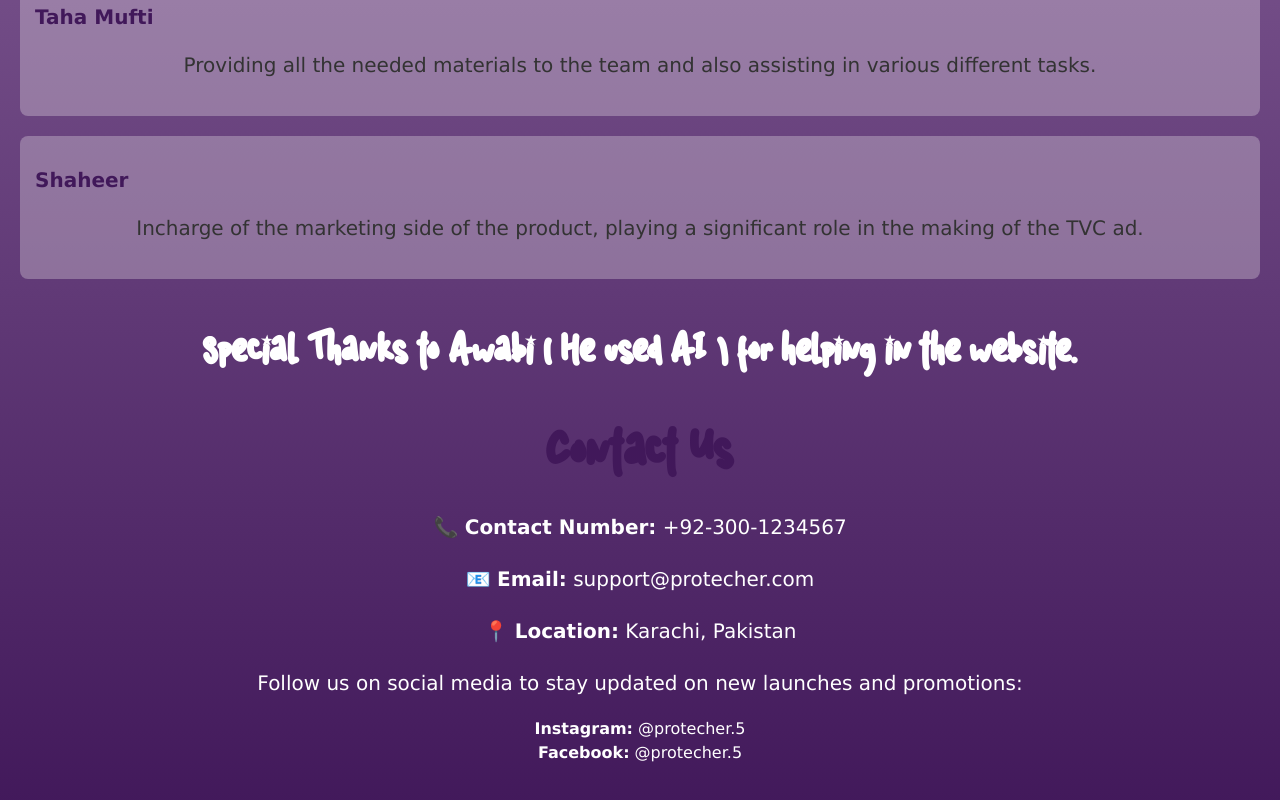
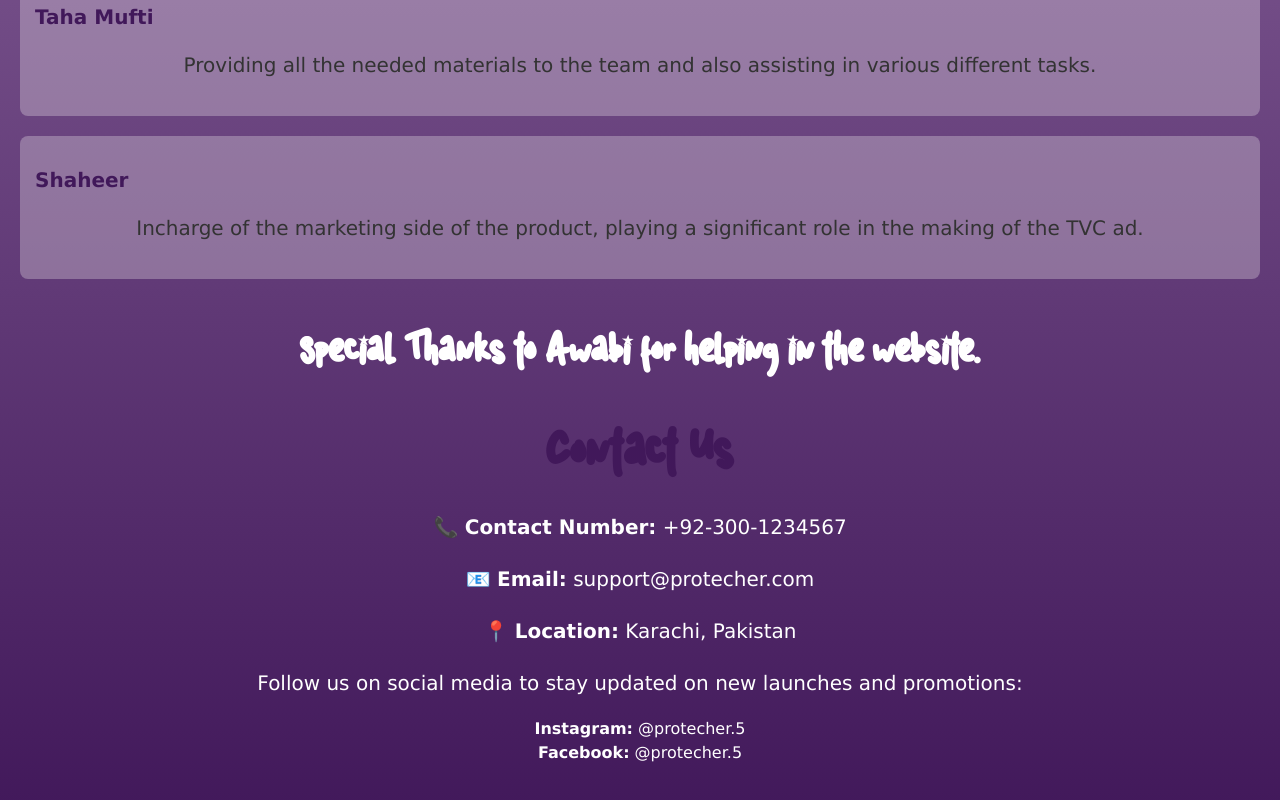
Before and after one commit to protec-her/protecher.com, a plain HTML site: page about.html in a window 1280 px wide. Shown: the part 1859-2659 px from the top of the page. Drawn offline with Linux system fonts and the light colour scheme.

Commit message:
Update about.html

```diff
--- a/about.html
+++ b/about.html
@@ -83,7 +83,7 @@
         </section>
 
         <section class="contact">
-            <h2 class= "animated-text">Special Thanks to Awabi ( He used AI ) for helping in the website. </h2>
+            <h2 class= "animated-text">Special Thanks to Awabi for helping in the website. </h2>
             <h1 class="animated-text">Contact Us</h1>
             <p class="animated-text">📞 <strong>Contact Number:</strong> +92-300-1234567</p>
             <p class="animated-text">📧 <strong>Email:</strong> support@protecher.com</p>
```
